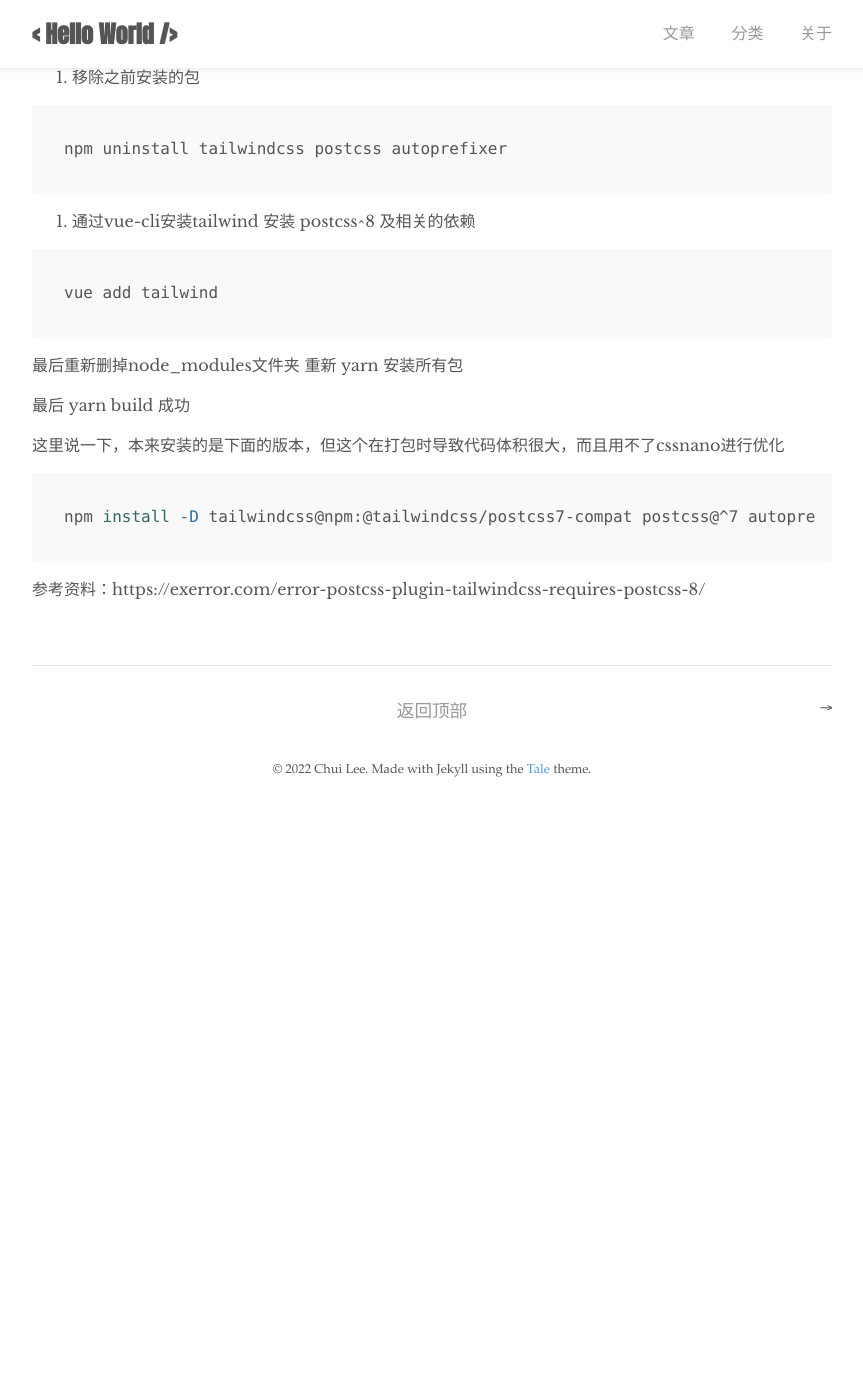
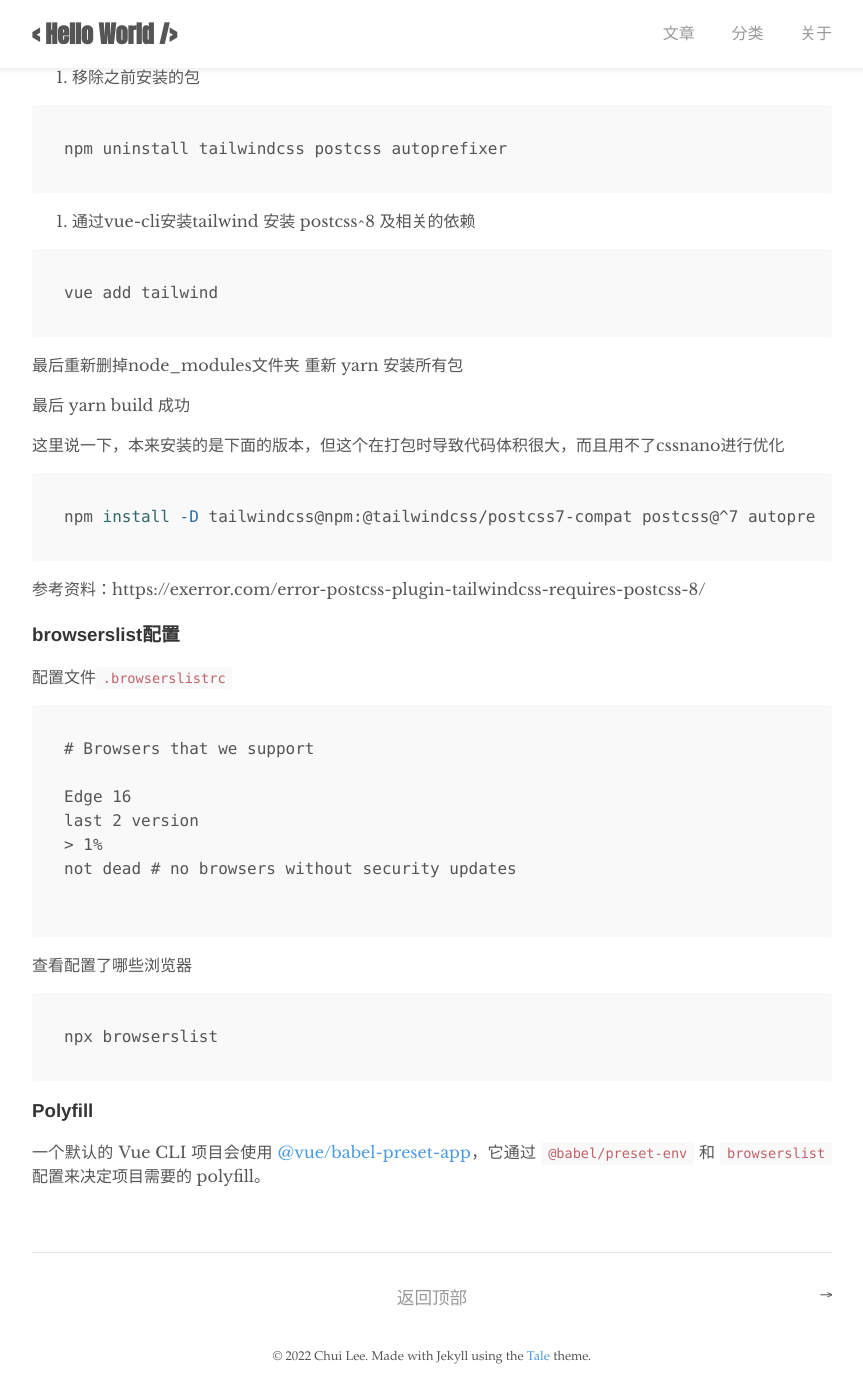
Before and after one commit to chuilee/chuilee.github.io, a Jekyll site: the page built from _posts/2022-10-27-前端构建.md, in a window 1280 px wide and 1400 px high, scrolled down 649 px. Shown: the whole window, without its empty margins (208-1071 px from the left). Built offline with Jekyll 4.4.1, drawn with Linux system fonts in a browser that asks for light colours; before the commit the page ends 1462 px from its top, so only the background shows below that.

Commit message:
chore: update post

````diff
--- a/_posts/2022-10-27-前端构建.md
+++ b/_posts/2022-10-27-前端构建.md
@@ -49,3 +49,27 @@ npm install -D tailwindcss@npm:@tailwindcss/postcss7-compat postcss@^7 autoprefi
 ```
 
 参考资料：https://exerror.com/error-postcss-plugin-tailwindcss-requires-postcss-8/
+
+### browserslist配置
+
+配置文件`.browserslistrc`
+
+```
+# Browsers that we support
+
+Edge 16
+last 2 version
+> 1%
+not dead # no browsers without security updates
+
+```
+
+查看配置了哪些浏览器
+
+```sh
+npx browserslist
+```
+
+### Polyfill
+
+一个默认的 Vue CLI 项目会使用 [@vue/babel-preset-app](https://github.com/vuejs/vue-cli/tree/dev/packages/%40vue/babel-preset-app)，它通过 `@babel/preset-env` 和 `browserslist` 配置来决定项目需要的 polyfill。
````
